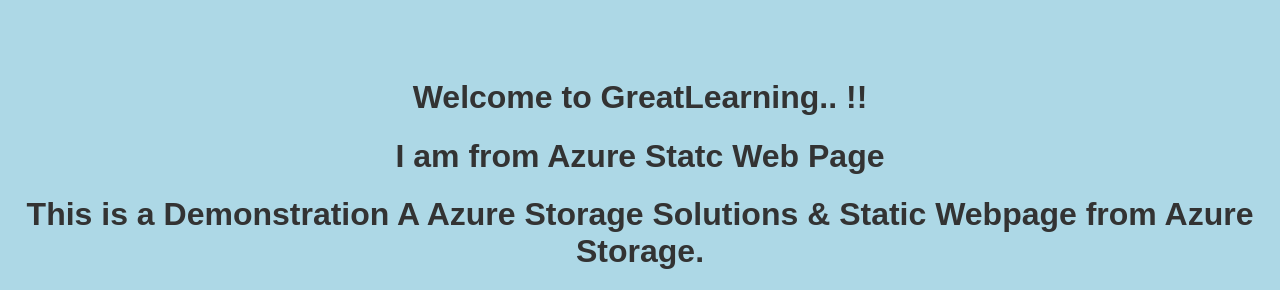
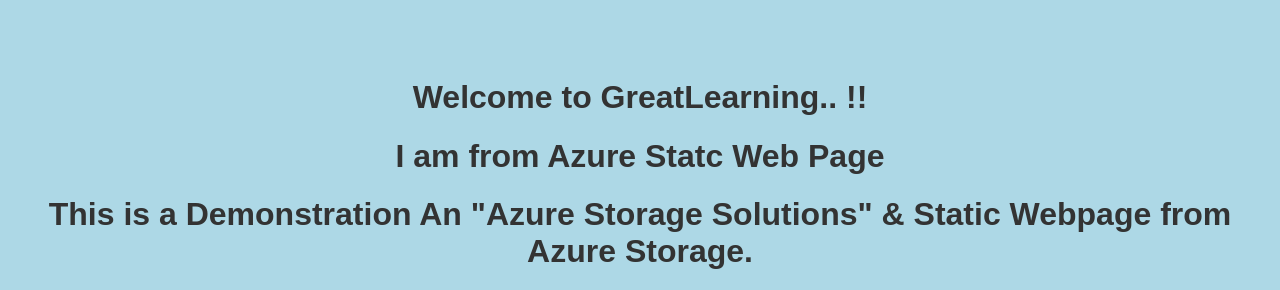
Before and after one commit to sathishphcl/Glearning, a plain HTML site: page Azure-Storage/index.html in a window 1280 px wide. Shown: the top 290 px of the page. Drawn offline with Linux system fonts and the light colour scheme.

Commit message:
corrected spellings

```diff
--- a/Azure-Storage/index.html
+++ b/Azure-Storage/index.html
@@ -20,7 +20,7 @@
 <body>
     <h1>Welcome to GreatLearning.. !!</h1>
     <h1>I am from Azure Statc Web Page</h1>
-    <h1>This is a Demonstration A Azure Storage Solutions & Static Webpage from Azure Storage.</h1>
+    <h1>This is a Demonstration An "Azure Storage Solutions" & Static Webpage from Azure Storage.</h1>
     <img src="https://github.com/sathishphcl/Glearning/blob/master/VMSS/GLearning.jpg?raw=true">
     <h1>1.Let's Understand Basic Storage Concepts in first place...</h1>
     <img src="https://github.com/sathishphcl/Glearning/blob/master/Azure-Storage/1.Basic%20Storage%20Explained.jpg?raw=true">
```
